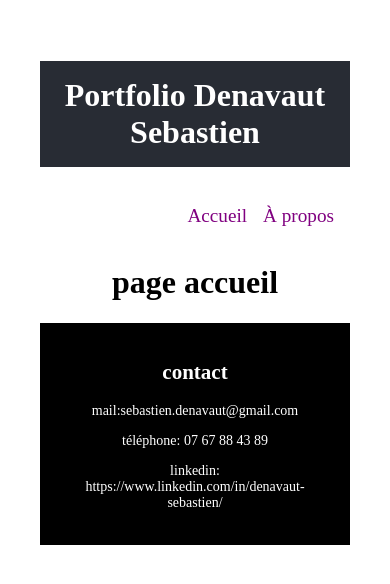
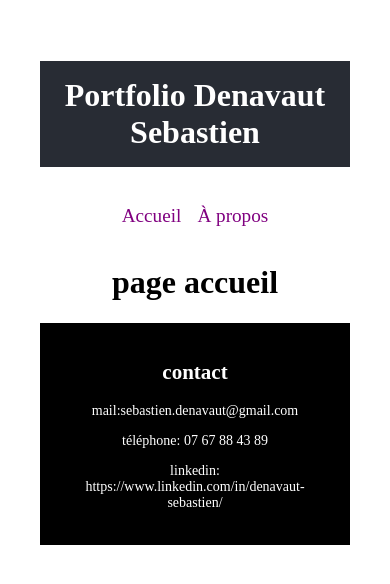
Before and after one commit to chifoumi62/portfolio, a React (Vite) app: page / in a window 390 px wide. Shown: the top 584 px of the page. Built offline with nearby package versions, Linux system fonts and the light colour scheme.

Commit message:
responsive header

```diff
--- a/src/components/header/header.css
+++ b/src/components/header/header.css
@@ -10,6 +10,10 @@ header nav {
     gap: 1rem;
     align-items: center;
     padding: 1rem;
+    @media (max-width: 600px) {
+        justify-content: center;
+        align-items: center;
+    }
 }
 
 header nav a {
```
